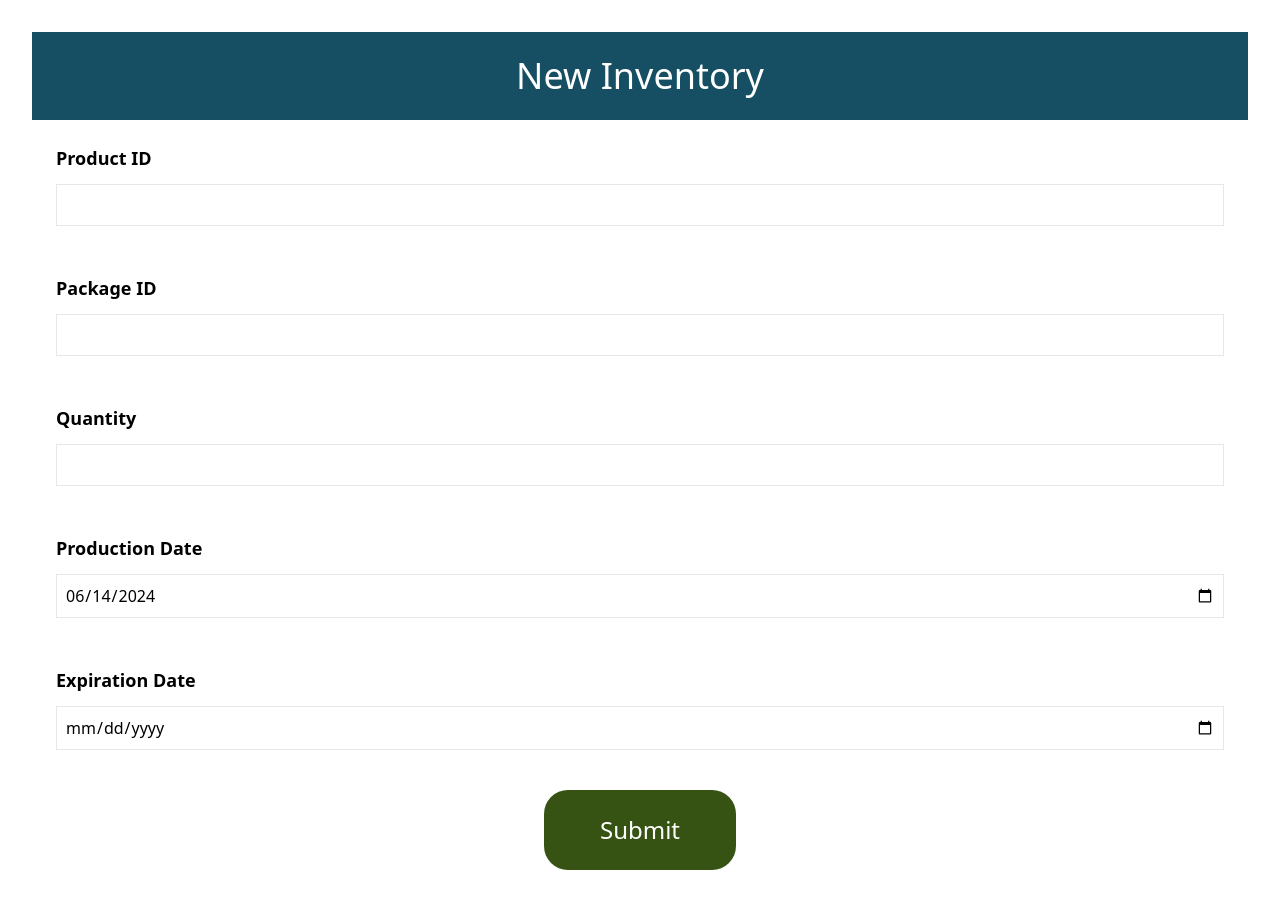
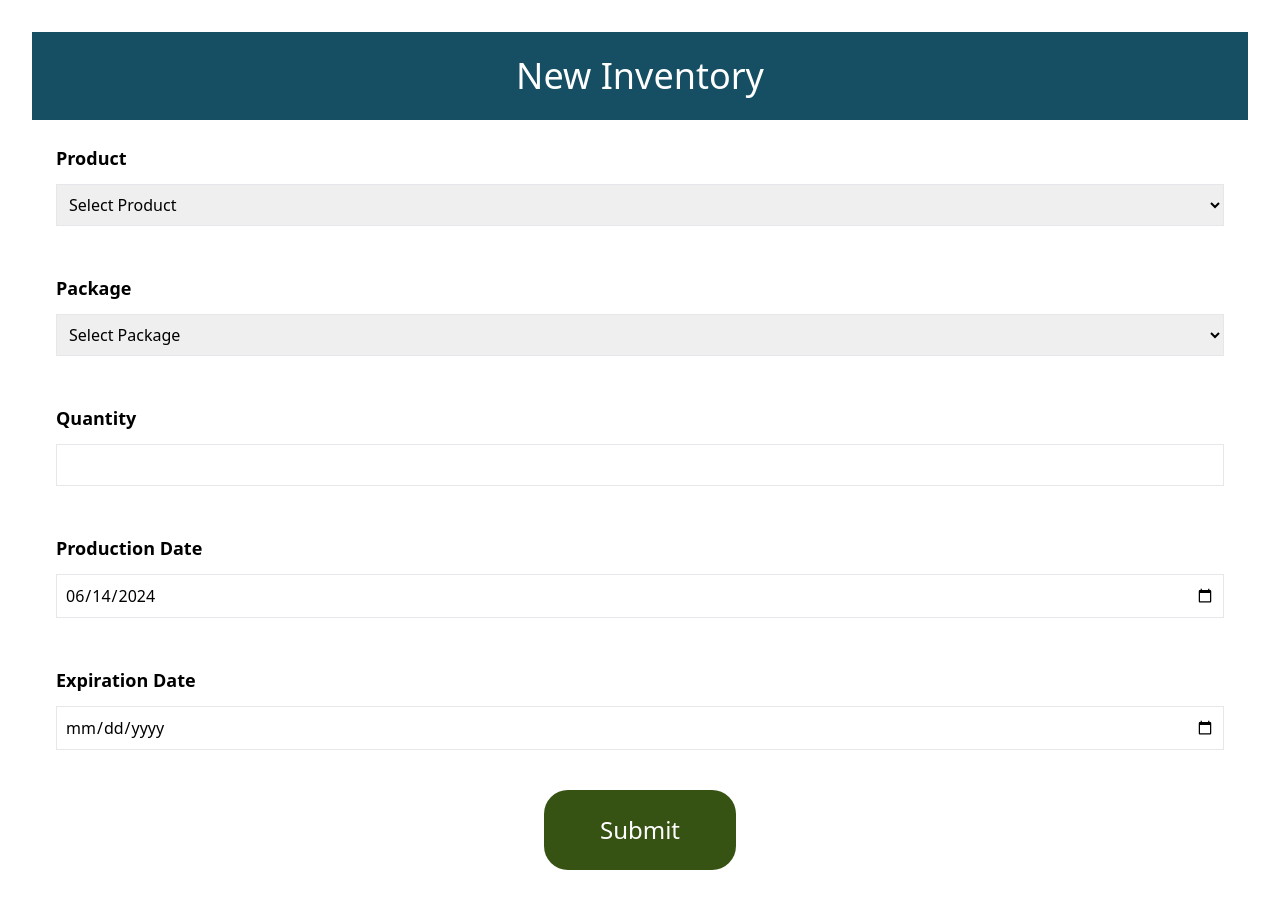
Before and after one commit to SmartFlow-Logistics/SMART_FLOW_QRCODE_CLIENT, a React (Vite) app: page /newInventory in a window 1280 px wide. Shown: the top 908 px of the page. Built offline with nearby package versions, Linux system fonts and the light colour scheme.

Commit message:
change the input to dropdown

```diff
--- a/src/pages/NewInventory.tsx
+++ b/src/pages/NewInventory.tsx
@@ -2,6 +2,22 @@ import React, { useState } from 'react'
 import Swal from 'sweetalert2'
 import { createNewInventory } from '../actions/inventory_action'
 import { NewInventoryRequest } from '../types/inventory_types'
+
+const products = [
+    { id: 'f5263511-43cc-41dd-a307-986902059cc1', name: 'Muya biskut' },
+    { id: '2', name: 'Product 2' },
+    { id: '3', name: 'Product 3' },
+    { id: '4', name: 'Product 4' },
+    { id: '5', name: 'Product 5' },
+]
+
+const packages = [
+    { id: '1dbfa3c9-0212-4ec5-9a8d-d7c51289c2d1', name: 'Carton' },
+    { id: '2', name: 'Package 2' },
+    { id: '3', name: 'Package 3' },
+    { id: '4', name: 'Package 4' },
+    { id: '5', name: 'Package 5' },
+]
 
 function NewInventory() {
 
@@ -17,7 +33,7 @@ function NewInventory() {
     const [isPending, setIsPending] = useState(false)
 
     const handleInputChange = (
-        e: React.ChangeEvent<HTMLTextAreaElement | HTMLInputElement>
+        e: React.ChangeEvent<HTMLSelectElement | HTMLTextAreaElement | HTMLInputElement>
     ) => {
         const { name, value } = e.target;
         setFormData((prevFormData) => ({
@@ -70,24 +86,32 @@ function NewInventory() {
             </div>
             <form onSubmit={handleSubmit}>
                 <div className='flex flex-col p-6 items-start space-y-3 w-full'>
-                    <label className='text-lg font-semibold'>Product ID</label>
-                    <input
-                        type='text'
+                    <label className='text-lg font-semibold'>Product</label>
+                    <select
                         className='border p-2 w-full'
                         onChange={handleInputChange}
                         name='productId'
                         value={formData.productId}
-                    />
+                    >
+                        <option value="">Select Product</option>
+                        {products.map(product => (
+                            <option key={product.id} value={product.id}>{product.name}</option>
+                        ))}
+                    </select>
                 </div>
                 <div className='flex flex-col p-6 items-start space-y-3 w-full'>
-                    <label className='text-lg font-semibold'>Package ID</label>
-                    <input
-                        type='text'
+                    <label className='text-lg font-semibold'>Package</label>
+                    <select
                         className='border p-2 w-full'
                         onChange={handleInputChange}
                         name='packageId'
                         value={formData.packageId}
-                    />
+                    >
+                        <option value="">Select Package</option>
+                        {packages.map(packageV => (
+                            <option key={packageV.id} value={packageV.id}>{packageV.name}</option>
+                        ))}
+                    </select>
                 </div>
                 <div className='flex flex-col p-6 items-start space-y-3 w-full'>
                     <label className='text-lg font-semibold'>Quantity</label>
```
